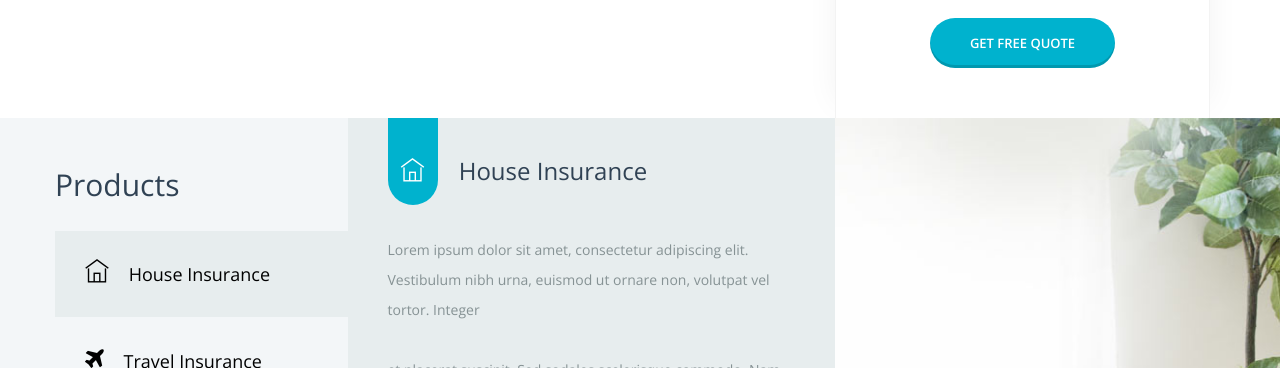
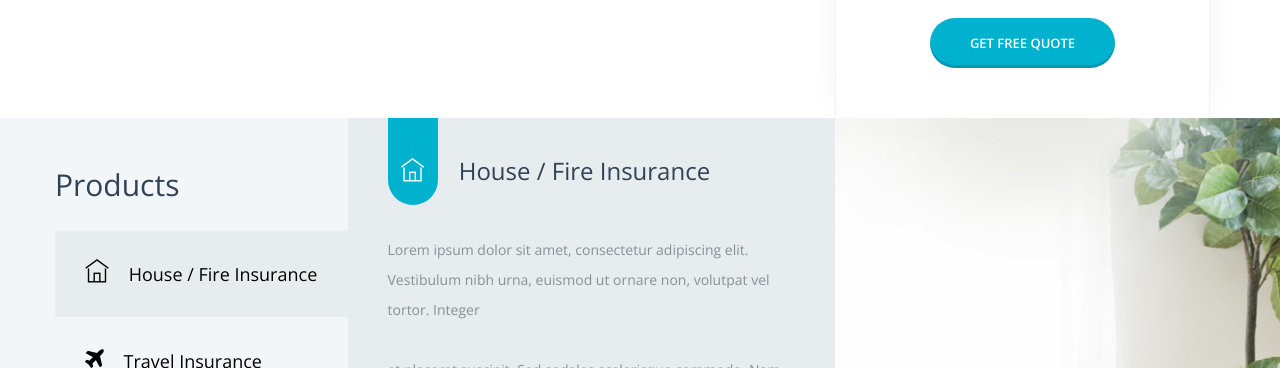
Before and after one commit to krisharul/Project1, a plain HTML site: page insurance-press-master/index.html in a window 1280 px wide. Shown: the part 1100-1468 px from the top of the page. Drawn offline with nearby package versions, Linux system fonts and the light colour scheme; files that its build step writes are made by us from their sources.

Commit message:
Update index.html

```diff
--- a/insurance-press-master/index.html
+++ b/insurance-press-master/index.html
@@ -180,7 +180,7 @@
                     <div id="parentVerticalTab">
                         <h2>Products</h2>
                         <ul class="resp-tabs-list hor_1 col-sm-3 col-md-3 col-lg-3">
-                            <li><i class="ti-home"></i> House Insurance</li>
+                            <li><i class="ti-home"></i> House / Fire Insurance</li>
                             <li><i class="fa fa-plane"></i> Travel Insurance</li>
                             <li><i class="ti-heart-broken"></i> Life Insurance</li>
                             <li><i class="ti-car"></i> Car Insurance</li>
@@ -190,7 +190,7 @@
                                 <div class="prod-tab-content">
                                     <h4>
                                         <span class="prod-cion"><i class="ti-home"></i></span>
-                                        House Insurance
+                                        House / Fire Insurance
                                     </h4>
                                     <p>Lorem ipsum dolor sit amet, consectetur adipiscing elit. Vestibulum nibh urna, euismod ut ornare non, volutpat vel tortor. Integer</p>
                                     <p>et placerat suscipit. Sed sodales scelerisque commodo. Nam porta cursus lectus. </p>
```
